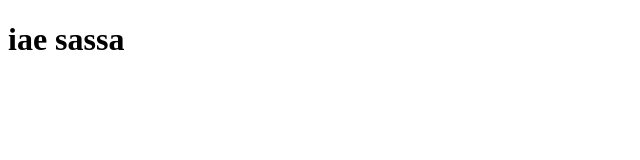
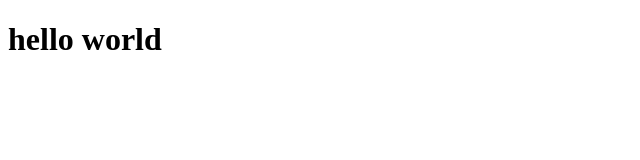
Before and after one commit to Gabrieu09/Projeto-Restaurante, a Next.js app: page / in a window 1280 px wide. Shown: the top 160 px of the page, without its empty margins (0-640 px from the left). Built offline with nearby package versions, Linux system fonts and the light colour scheme.

Commit message:
iae sassa

```diff
--- a/src/app/page.tsx
+++ b/src/app/page.tsx
@@ -1,5 +1,5 @@
 const HomePage = () => {
-  return <h1>iae sassa</h1>;
+  return <h1>hello world</h1>;
 };
 
 export default HomePage;
```
